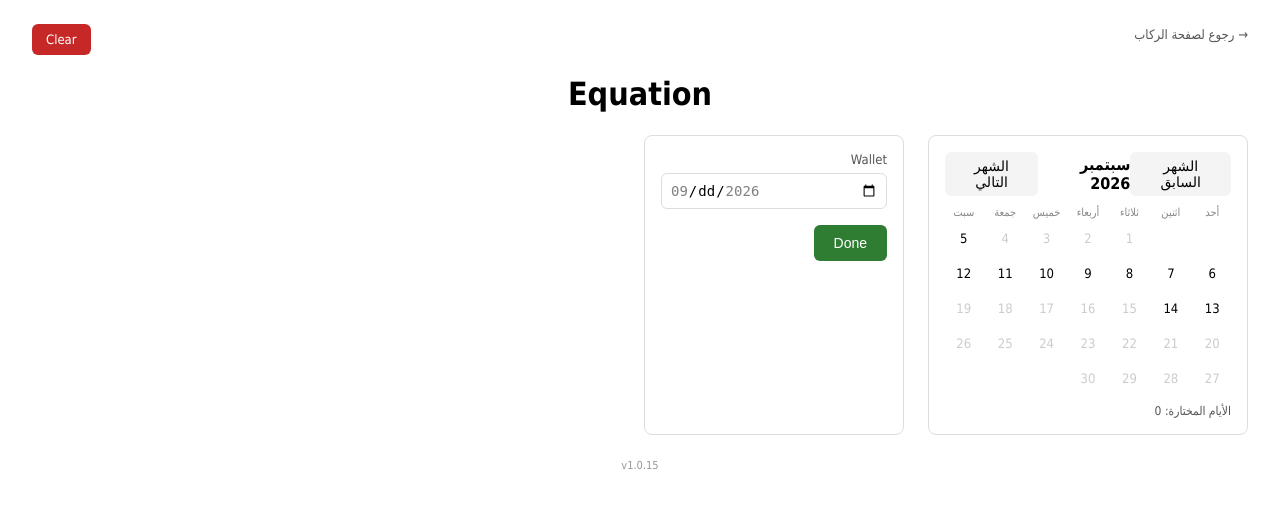
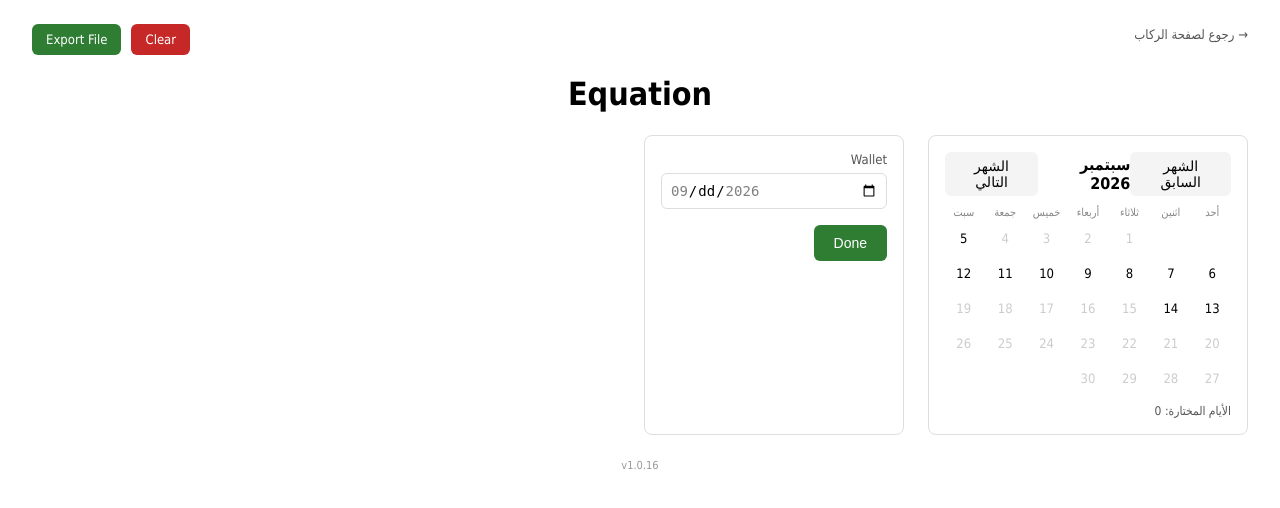
Before and after one commit to abdallahfarag255/SOG, a Flask app: page /riders/equation in a window 1280 px wide. Shown: the top 508 px of the page. Run offline with Flask 3, Linux system fonts and the light colour scheme; parts of the project's set-up code (start-up, migrations or seed data) failed here and were passed over.

Commit message:
Add Export File button to the equation page
New /riders/equation/export route downloads the current equation
results as an .xlsx file, matching the on-screen table.

Co-Authored-By: Claude Sonnet 5 <noreply@anthropic.com>

```diff
--- a/app.py
+++ b/app.py
@@ -23,7 +23,7 @@ os.environ.setdefault("OMP_THREAD_LIMIT", "1")
 
 from config import Config
 from digit_recognizer import DigitRecognizer
-from excel_exporter import RidersExcelExporter
+from excel_exporter import EquationExcelExporter, RidersExcelExporter
 from models import ImageAnalysis
 from ocr_engine import OCREngine
 from ocr_job_store import OCRJobStore
@@ -180,6 +180,31 @@ def riders_equation():
     )
 
 
+@app.route("/riders/equation/export")
+def riders_equation_export():
+    dates_param = request.args.get("dates", "")
+    selected_dates = sorted({d for d in dates_param.split(",") if d})
+    wallet_date = request.args.get("wallet_date", "")
+
+    if not selected_dates or not wallet_date:
+        flash("اختار الأيام وتاريخ الـ Wallet الأول")
+        return redirect(url_for("riders_equation", dates=dates_param, wallet_date=wallet_date))
+
+    try:
+        rows = rider_service.get_equation_report(selected_dates, wallet_date)
+    except Exception as exc:
+        flash(f"تعذر تصدير الملف: {exc}")
+        return redirect(url_for("riders_equation", dates=dates_param, wallet_date=wallet_date))
+
+    content = EquationExcelExporter.export(rows)
+    filename = f"Equation-{wallet_date}.xlsx"
+    return Response(
+        content,
+        mimetype="application/vnd.openxmlformats-officedocument.spreadsheetml.sheet",
+        headers={"Content-Disposition": f"attachment; filename={filename}"},
+    )
+
+
 @app.route("/riders/<rider_id>/notes/save", methods=["POST"])
 def rider_note_save(rider_id):
     stat_date = request.form.get("stat_date") or date.today().isoformat()
--- a/templates/equation.html
+++ b/templates/equation.html
@@ -44,8 +44,10 @@
     </style>
 </head>
 <body>
+    <a href="{{ url_for('riders_equation_export', dates=selected_dates|join(','), wallet_date=wallet_date) }}"
+        style="float:left; background:#2e7d32; color:#fff; text-decoration:none; padding:8px 14px; border-radius:6px; font-size:13px;">Export File</a>
     <a href="{{ url_for('riders_equation') }}"
-        style="float:left; background:#c62828; color:#fff; text-decoration:none; padding:8px 14px; border-radius:6px; font-size:13px;">Clear</a>
+        style="float:left; margin-left:10px; background:#c62828; color:#fff; text-decoration:none; padding:8px 14px; border-radius:6px; font-size:13px;">Clear</a>
     <a class="back-link" href="{{ url_for('riders') }}">&rarr; رجوع لصفحة الركاب</a>
     <h1 style="text-align:center;">Equation</h1>
 
--- a/version.py
+++ b/version.py
@@ -1 +1 @@
-APP_VERSION = "1.0.15"
+APP_VERSION = "1.0.16"
```
Also changed, not shown: excel_exporter.py (+38 -15 lines).
